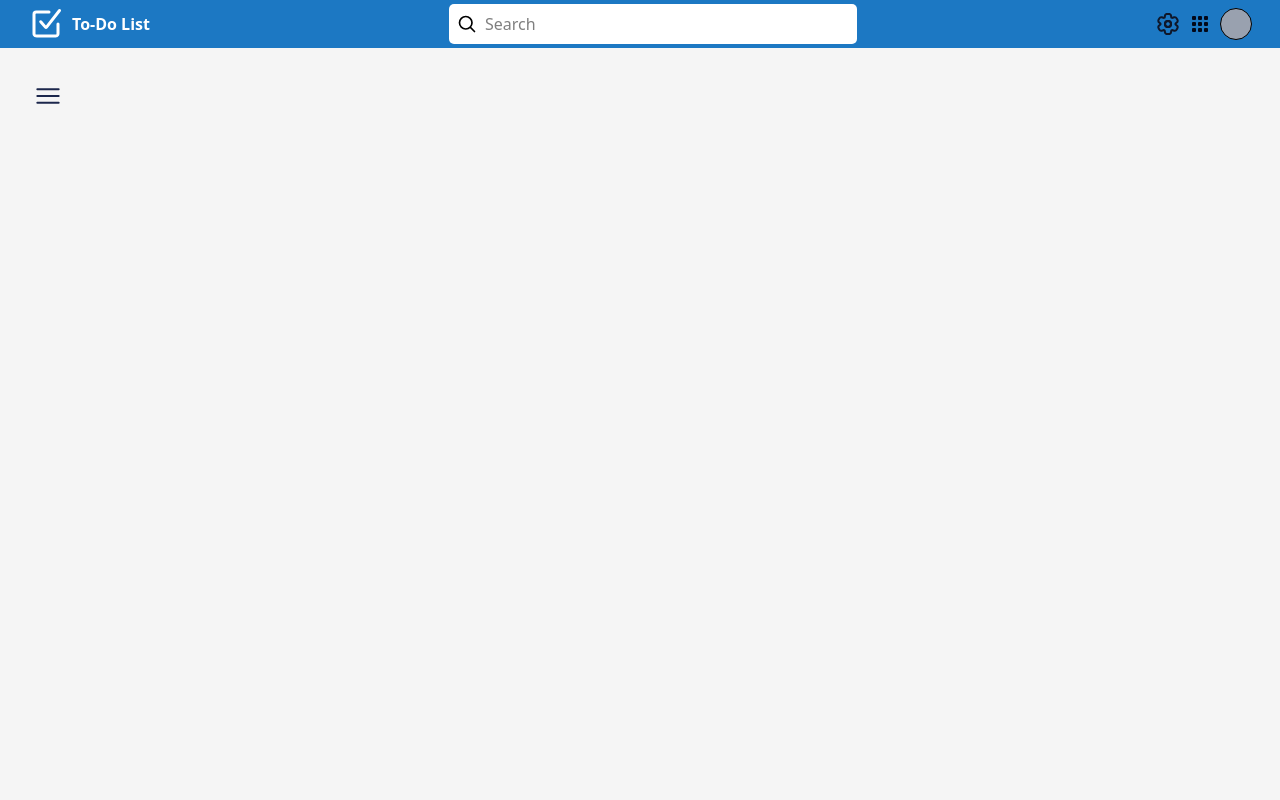
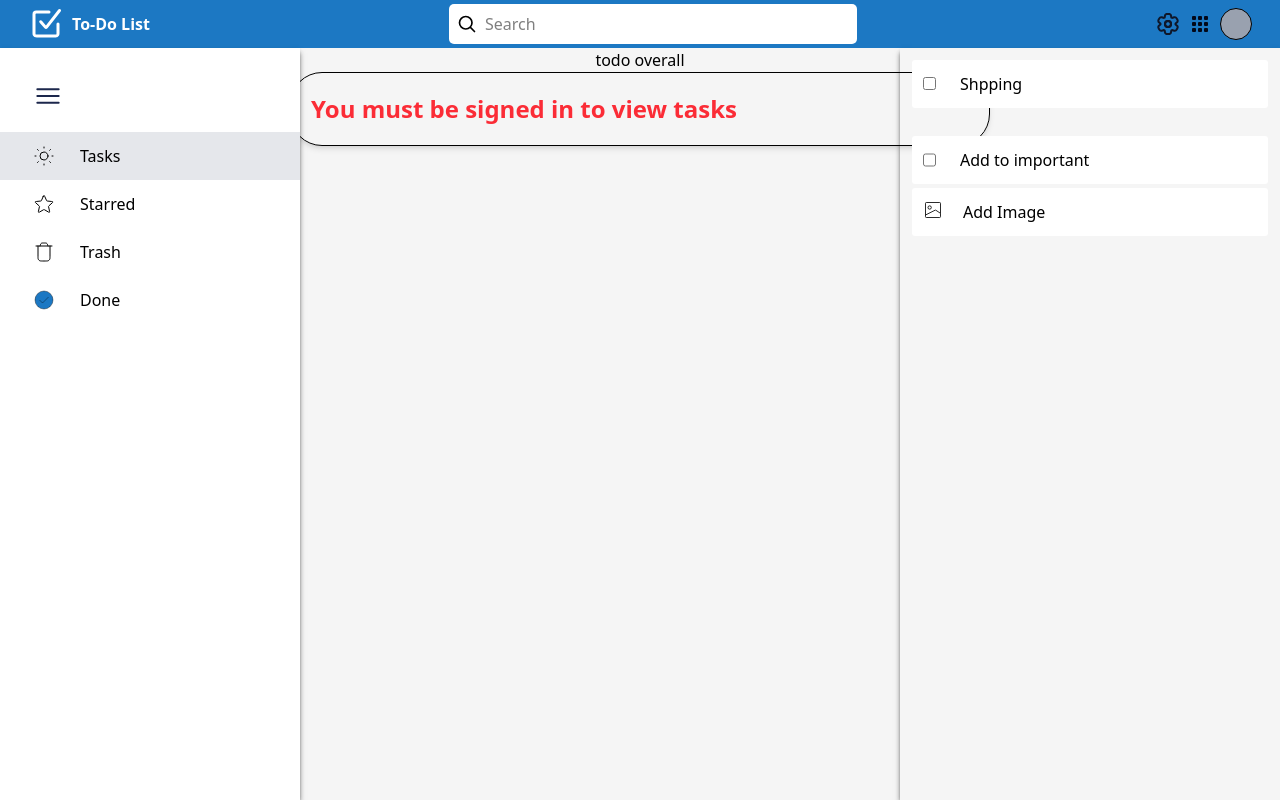
Before and after one commit to ewadusDev/todo-list, a Next.js app: page / in a window 1280 px wide. Built offline with nearby package versions, Linux system fonts and the light colour scheme; no server answers.

Commit message:
add right navbar

```diff
--- a/src/app/layout.tsx
+++ b/src/app/layout.tsx
@@ -1,6 +1,5 @@
 import type { Metadata } from "next";
 import "./globals.css";
-import Sidenav from "./ui/sidebar/sidenav";
 import SessionWrapper from "./SessionWrapper";
 
 
--- a/src/app/page.tsx
+++ b/src/app/page.tsx
@@ -2,7 +2,7 @@ import TodoList from "./ui/home/todolist";
 import Navbar from "./ui/navbar";
 import LeftSidebar from "./ui/sidebar/left-sidebar";
 import RightSideBar from "./ui/sidebar/right-sidebar";
-import Sidenav from "./ui/sidebar/sidenav";
+
 
 
 
@@ -11,19 +11,20 @@ export default async function Home(props: { searchParams?: Promise<{ query: stri
   const query = searchParams?.query || ''
 
   return (
-    <main className="relativ h-screen bg-[#F5F5F5]">
+    <main className="relative h-screen bg-[#F5F5F5]">
       <Navbar />
+
       <LeftSidebar />
+      <RightSideBar />
 
-      {/* <Sidenav/> */}
 
 
       <div className=" w-full flex flex-col items-center justify-center">
 
-        {/* todo overall
+        todo overall
         <div className="grid grid-cols-2 gap-7 w-[700px]">
           <TodoList title="" className="col-span-2 overflow-scroll" query={query} />
-        </div> */}
+        </div>
 
       </div>
 
--- a/src/app/ui/sidebar/left-sidebar.tsx
+++ b/src/app/ui/sidebar/left-sidebar.tsx
@@ -7,15 +7,18 @@ import StarIcon from "../svg/StarIcon"
 import SunIcon from "../svg/SunIcon"
 import TrashIcon from "../svg/TrashIcon"
 import { useState } from "react"
+import { usePathname } from "next/navigation"
 
 
 
 const icons = [{ name: "Tasks", icon: SunIcon, path: "/" }, { name: "Starred", icon: StarIcon, path: "favorite" }, { name: "Trash", icon: TrashIcon, path: "trash" }, { name: "Done", icon: CheckedIcon, path: "done" }]
 
 
+const LeftSidebar = () => {
+    const [isShown, setIsShown] = useState<boolean>(true)
+    const pathname = usePathname()
+    console.log(pathname)
 
-const LeftSidebar = () => {
-    const [isShown, setIsShown] = useState<boolean>(false)
 
     if (!isShown) {
         return (
@@ -30,7 +33,7 @@ const LeftSidebar = () => {
 
 
     return (
-        <aside className={`${isShown ? 'block' : 'hidden'} w-[300px] h-[calc(100vh-48px)] shadow-md/60 bg-white`}>
+        <aside className={`${isShown ? 'block' : 'hidden'} absolute left-0   w-[300px] h-[calc(100vh-48px)] shadow-md/60 bg-white`}>
             <div className="flex flex-col gap-5 pt-8">
                 <button className="ml-8 hover:cursor-pointer" onClick={() => setIsShown(!isShown)}>
                     <HamburgerIcon width={32} height={32} />
@@ -40,7 +43,7 @@ const LeftSidebar = () => {
                         {icons.map((icon, index) => {
                             return (
                                 <Link href={icon.path} key={index}>
-                                    <li className="flex h-12 justify-start items-center gap-6 pl-8  hover:cursor-pointer hover:bg-gray-200 ">
+                                    <li className={`flex h-12 justify-start items-center gap-6 pl-8 hover:cursor-pointer ${pathname === icon.path ? 'bg-gray-200' : ''} hover:bg-gray-200`}>
                                         <icon.icon width={24} height={24} />
                                         <span className="text-[16px]">{icon.name}</span></li>
                                 </Link>
--- a/src/app/ui/sidebar/right-sidebar.tsx
+++ b/src/app/ui/sidebar/right-sidebar.tsx
@@ -1,6 +1,66 @@
+import ImageIcon from "../svg/ImageIcon"
+
+
+
+
+
+
 const RightSideBar = () => {
   return (
-    <div>RightSideBar</div>
+    <aside className="absolute right-0 w-[380px] h-[calc(100vh-48px)] shadow-md/60 ">
+      <div className="p-3">
+        <div className="w-full flex gap-6 bg-white px-[11px] py-3 rounded-[3px]">
+          <form
+          // action={formAction}
+          >
+            <input type="hidden" name="id" value={"123123"} />
+            <input type="hidden" name="is_done" value={(false).toString()} />
+            <input type="checkbox"
+            // defaultChecked={todo.is_done}
+            // onChange={(e) => e.currentTarget.form?.requestSubmit()}
+            />
+          </form>
+
+          <form
+            // action={formAction}
+            className="w-full"
+          >
+            <p className="hidden">
+              {/* {state.message} */}
+
+            </p>
+            <input type="hidden" name="id"
+            // value={id}
+            />
+            <input name="task" className="w-full outline-none" maxLength={40}
+              // defaultValue={task}
+              defaultValue={"Shpping"}
+            />
+          </form>
+
+        </div>
+
+        <div className="w-full bg-white px-[11px] py-3 rounded-[3px] mt-7">
+          <form className=" flex gap-6"
+          // action={formAction}
+          >
+            <input type="hidden" name="id" value={"123123"} />
+            <input type="hidden" name="is_done" value={(false).toString()} />
+            <input type="checkbox"
+            // defaultChecked={todo.is_done}
+            // onChange={(e) => e.currentTarget.form?.requestSubmit()}
+            />
+            <p>Add to important</p>
+          </form>
+        </div>
+
+        <div className="w-full flex gap-5 bg-white px-[11px] py-3 rounded-[3px] mt-1">
+          <ImageIcon width={20} height={20} />
+          <p>Add Image</p>
+        </div>
+
+      </div>
+    </aside>
   )
 }
 export default RightSideBar
--- /dev/null
+++ b/src/app/ui/svg/ImageIcon.tsx
@@ -0,0 +1,20 @@
+import * as React from "react"
+const ImageIcon = (props: React.SVGProps<SVGSVGElement>) => (
+    <svg
+        xmlns="http://www.w3.org/2000/svg"
+        width={800}
+        height={800}
+        fill="none"
+        viewBox="0 0 24 24"
+        {...props}
+    >
+        <path fill="#fff" d="M0 0h24v24H0z" />
+        <path
+            stroke="#000"
+            strokeLinejoin="round"
+            d="M21 16v4a1 1 0 0 1-1 1H4a1 1 0 0 1-1-1v-2m18-2V4a1 1 0 0 0-1-1H4a1 1 0 0 0-1 1v14m18-2-5.517-3.678a1 1 0 0 0-1.002-.063L3 18"
+        />
+        <circle cx={8} cy={9} r={2} stroke="#000" strokeLinejoin="round" />
+    </svg>
+)
+export default ImageIcon
```
